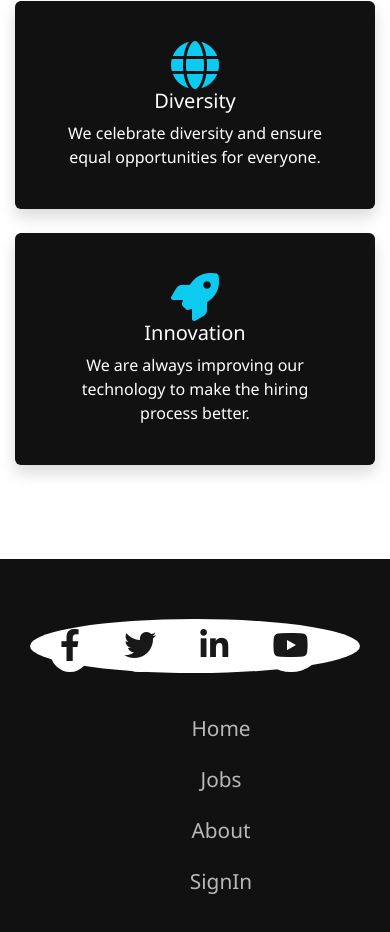
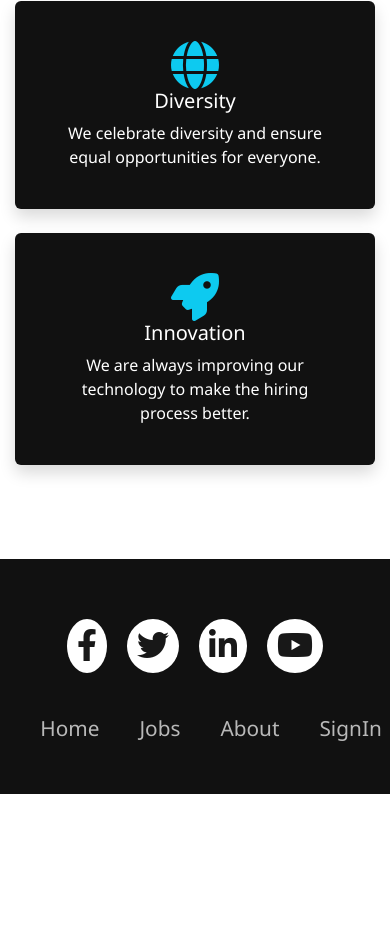
Before and after one commit to heyitsharman/React-Job-portal-website, a plain HTML site: page about.html in a window 390 px wide. Shown: the part 1653-2585 px from the top of the page. After the commit the page ends 2447 px from the top, so only its background shows below. Drawn offline with nearby package versions, Linux system fonts and the light colour scheme.

Commit message:
error fixed

```diff
--- a/about.html
+++ b/about.html
@@ -69,11 +69,8 @@
 }
 
 .socialIcons{
-    text-decoration: none;
-    padding: 10px;
-    background-color: white;
-    margin: 10px;
-    border-radius: 50%;
+    display: flex;
+    justify-content: center;
 }
 
 .socialIcons a{
@@ -139,28 +136,7 @@
     font-size: 1.5rem;
 }
 
-
-.designer{
-    opacity: 0.7;
-    text-transform: uppercase;
-    letter-spacing: 1px;
-    font-weight: 400;
-    margin: 0px 5px;
-}
-
-@media(max-width: 700px){
-    .footernav ul{
-        flex-direction: column;
-    }
-    .footernav ul li{
-      width: 100%;
-      text-align: center;
-      margin: 10px;
-    }
-}
-
-
-    </style>
+</style>
 </head>
 <body>
     <nav class="navbar navbar-expand-lg navbar-dark bg-dark">
@@ -269,6 +245,7 @@
         </div>
     </div>
 
+
     <footer>
         <div class="footerContainer">
             <div class="socialIcons">
@@ -287,7 +264,6 @@
                 </ul>
             </div>
         </div>
-
      </footer>
 
 
```
